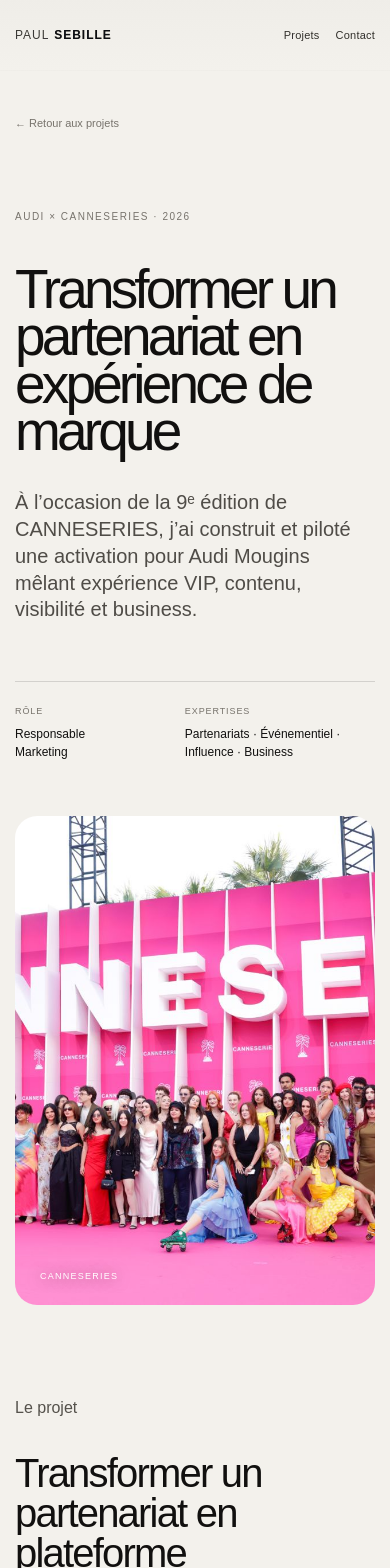
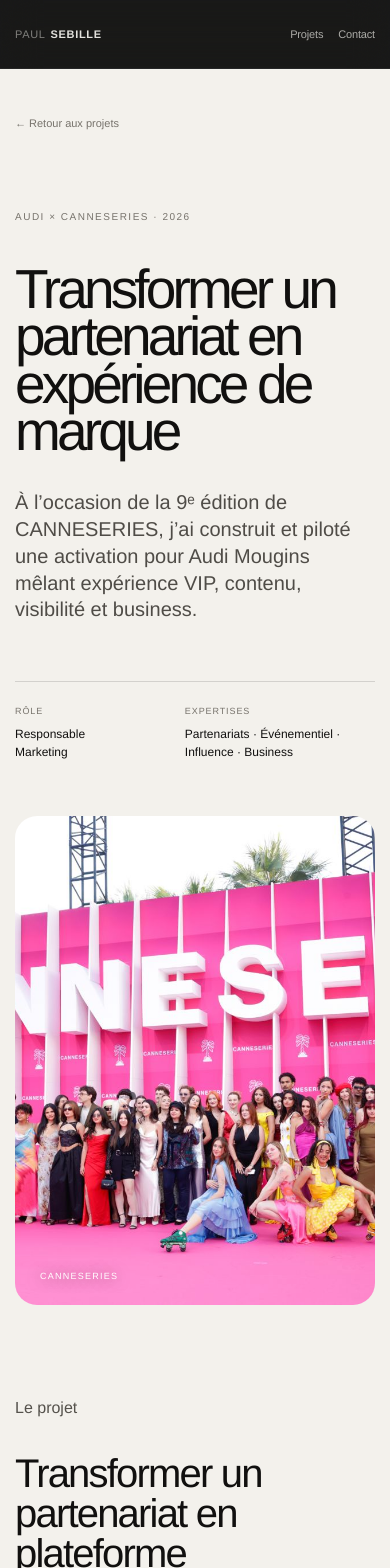
Before and after one commit to paulsebille/Portfolio, a Next.js app: page /projects/canneseries-audi in a window 390 px wide. Shown: the top 1568 px of the page. Built offline with nearby package versions, Linux system fonts and the light colour scheme.

Commit message:
Add files via upload

```diff
--- a/app/globals.css
+++ b/app/globals.css
@@ -279,3 +279,165 @@ button { font: inherit; }
   .intro-quote { font-size:clamp(35px,9vw,58px); }
   .intro-body { margin-top:30px; font-size:14px; }
 }
+
+
+/* ===== REFINED HOME ART DIRECTION ===== */
+body { font-family: "Helvetica Neue", Helvetica, Arial, sans-serif; }
+
+.site-header {
+  background: rgba(243,241,236,.82);
+  color: var(--ink);
+  border-bottom-color: rgba(17,16,15,.07);
+  backdrop-filter: blur(18px) saturate(120%);
+}
+.logo { font-size: 13px; letter-spacing: .06em; }
+.logo span { opacity: .5; }
+.nav { gap: 42px; font-family: "Helvetica Neue", Helvetica, Arial, sans-serif; font-size: 13px; letter-spacing: -.015em; }
+.nav a { opacity: .72; }
+.nav a:hover { opacity: 1; }
+
+.hero {
+  min-height: min(900px, 100svh);
+  color: var(--ink);
+  background: var(--bg);
+}
+.hero::before {
+  background: radial-gradient(circle at 78% 42%, rgba(190,205,220,.42), transparent 32%), radial-gradient(circle at 10% 88%, rgba(230,208,183,.28), transparent 28%);
+}
+.hero-inner { min-height: min(900px, 100svh); padding: 110px 5vw 34px; }
+.hero-stage {
+  grid-template-columns: minmax(0, 1.08fr) minmax(360px, .72fr);
+  gap: clamp(45px, 7vw, 120px);
+  padding: 3vh 2vw 2vh;
+}
+.hero-copy { max-width: 880px; z-index: 4; animation: fadeUp 1s .18s var(--ease) both; }
+.hero-kicker { margin: 0 0 26px; color: var(--muted); font-size: 10px; letter-spacing: .16em; }
+.hero-title-wrap { display: contents; }
+.hero-copy h1 {
+  margin: 0;
+  font-family: "Helvetica Neue", Helvetica, Arial, sans-serif;
+  font-size: clamp(68px, 8.6vw, 142px);
+  line-height: .82;
+  letter-spacing: -.085em;
+  font-weight: 560;
+}
+.hero-copy h1 > span { display: block; }
+.hero-copy h1 i { font-family: Georgia, "Times New Roman", serif; font-weight: 400; font-style: italic; letter-spacing: -.08em; }
+.hero-intro {
+  max-width: 720px;
+  margin-top: clamp(28px, 4vw, 48px);
+  padding-top: 18px;
+  border-top: 1px solid var(--line);
+}
+.hero-intro-quote { margin: 0 0 10px; font-size: clamp(16px, 1.35vw, 20px); line-height: 1.25; letter-spacing: -.025em; }
+.hero-intro-body { max-width: 660px; margin: 0; color: #68645d; font-size: 12px; line-height: 1.55; }
+.hero-scroll { margin-top: 32px; color: var(--ink); font-size: 10px; letter-spacing: .1em; }
+.hero-scroll-circle { width: 42px; height: 42px; border-color: rgba(17,16,15,.2); }
+.hero-scroll:hover .hero-scroll-circle { background: var(--ink); color: white; }
+.hero-portrait-wrap { width: min(100%, 500px); justify-self:end; }
+.hero-portrait-glow { background: radial-gradient(ellipse, rgba(122,154,190,.22), transparent 65%); filter: blur(28px); }
+.hero-portrait { aspect-ratio: .78 / 1; border-radius: 230px 230px 26px 26px; box-shadow: 0 35px 90px rgba(34,38,42,.16); border-color: rgba(17,16,15,.08); }
+.hero-portrait-image { filter: saturate(.9) contrast(1.02); }
+.hero-portrait-shine { background: linear-gradient(115deg, transparent 24%, rgba(255,255,255,.3) 43%, transparent 57%); }
+.portrait-caption { left: -18px; bottom: 18px; border-color: rgba(17,16,15,.12); background: rgba(250,249,245,.72); color: rgba(17,16,15,.62); }
+.hero-orb { opacity: .12; mix-blend-mode: multiply; }
+.hero-grain { opacity: .018; }
+
+.work { padding-top: 118px; }
+.work-heading { margin-bottom: 42px; }
+.work-heading h2 { font-family: "Helvetica Neue", Helvetica, Arial, sans-serif; font-weight: 560; }
+.project-card-media { border-radius: 28px; box-shadow: 0 24px 75px rgba(0,0,0,.08); }
+.project-card-topline { top: 23px; left: 26px; right: auto; }
+.project-card-year {
+  display: inline-flex;
+  align-items: center;
+  padding: 7px 11px 8px;
+  border: 1px solid rgba(255,255,255,.32);
+  border-radius: 999px;
+  background: rgba(0,0,0,.18);
+  backdrop-filter: blur(12px);
+  font-family: Georgia, "Times New Roman", serif;
+  font-size: 20px;
+  line-height: 1;
+  letter-spacing: -.03em;
+  text-transform: none;
+  color: #fff;
+}
+.project-card-arrow { top: 23px; right: 23px; opacity: 1; transform:none; background: rgba(0,0,0,.18); backdrop-filter: blur(12px); }
+.project-card:hover .project-card-arrow { transform: translateY(-2px) rotate(0); }
+.carousel-controls { margin-top: 22px; }
+.carousel-progress { flex: 1; }
+.carousel-progress-line { width: min(320px, 32vw); height: 2px; background: rgba(17,16,15,.12); }
+.carousel-progress-line i { height: 100%; background: var(--ink); }
+.carousel-buttons { gap: 9px; }
+.carousel-buttons button { width: 46px; height: 46px; border-color: rgba(17,16,15,.16); background: transparent; }
+.carousel-buttons button:hover:not(:disabled) { background: var(--ink); color: white; border-color: var(--ink); }
+
+.about { padding-top: 125px; }
+.about-intro h2 { font-family: "Helvetica Neue", Helvetica, Arial, sans-serif; }
+
+/* Smaller, clearer idea block */
+.about { position: relative; }
+.about-intro { position: relative; }
+.about-intro h2 { max-width: 620px; }
+.about-copy { padding-top: 12px; }
+.expertise-list { margin-top: 58px; }
+.expertise { grid-template-columns: 42px minmax(180px, .65fr) 1fr 22px; min-height: 72px; }
+.expertise-number { width: 30px; height: 30px; border-color: rgba(17,16,15,.12); }
+
+.site-footer { padding-top: 105px; }
+.footer-kicker { margin-top: 0; }
+.footer-cta { font-size: 17px; }
+.footer-contact-grid { gap: 18px; margin-top: 105px; }
+.footer-contact-grid a { display: flex; align-items: center; gap: 17px; padding: 21px 0; }
+.footer-contact-icon {
+  width: 42px;
+  height: 42px;
+  display: grid;
+  place-items: center;
+  flex: 0 0 auto;
+  border: 1px solid rgba(255,255,255,.2);
+  border-radius: 50%;
+  color: rgba(255,255,255,.9);
+  font-size: 16px;
+  line-height: 1;
+  transition: transform .35s var(--ease), background .35s ease, color .35s ease;
+}
+.linkedin-icon { font-family: Arial, sans-serif; font-weight: 700; font-size: 13px; }
+.footer-contact-grid a:hover .footer-contact-icon { transform: translateY(-3px); background: white; color: var(--dark); }
+.footer-contact-grid a > span:last-child { display: block; }
+.footer-contact-grid small { margin-bottom: 6px; }
+.footer-contact-grid strong { font-size: 13px; }
+.footer-bottom span:last-child { text-transform: none; }
+
+@media (max-width: 900px) {
+  .site-header { background: rgba(243,241,236,.9); }
+  .nav { gap: 20px; font-size: 12px; }
+  .hero { min-height: auto; }
+  .hero-inner { min-height: auto; padding: 98px 20px 38px; }
+  .hero-stage { grid-template-columns: 1fr; gap: 36px; padding: 6vh 0 2vh; }
+  .hero-copy { order: 1; }
+  .hero-portrait-wrap { order: 2; width: min(78vw, 420px); justify-self: center; }
+  .hero-copy h1 { font-size: clamp(54px, 13.5vw, 92px); }
+  .hero-intro { margin-top: 28px; }
+  .hero-intro-body { font-size: 11px; }
+  .hero-scroll { margin-top: 25px; }
+  .project-card-year { font-size: 18px; }
+}
+
+@media (max-width: 560px) {
+  .header-inner { height: 68px; }
+  .logo { font-size: 11px; }
+  .nav { gap: 15px; font-size: 11px; }
+  .hero-inner { padding-top: 88px; }
+  .hero-stage { gap: 30px; }
+  .hero-copy h1 { line-height: .84; }
+  .hero-intro-quote { font-size: 15px; }
+  .hero-intro-body { font-size: 10.5px; }
+  .hero-portrait-wrap { width: 76vw; }
+  .portrait-caption { left: 4px; }
+  .project-card-year { font-size: 17px; }
+  .project-card-arrow { width: 42px; height: 42px; top: 19px; right: 19px; }
+  .carousel-progress-line { width: 150px; }
+  .footer-contact-grid a { align-items: flex-start; }
+}
--- a/app/page.tsx
+++ b/app/page.tsx
@@ -1,6 +1,5 @@
 import { Hero } from "@/components/Hero";
 import { ProjectsGrid } from "@/components/ProjectsGrid";
-import { IntroStatement } from "@/components/IntroStatement";
 import { About } from "@/components/About";
 import { projects } from "@/lib/projects";
 
@@ -8,7 +7,6 @@ export default function Home() {
   return (
     <main>
       <Hero />
-      <IntroStatement />
       <ProjectsGrid projects={projects} />
       <About />
     </main>
--- a/components/SiteFooter.tsx
+++ b/components/SiteFooter.tsx
@@ -3,18 +3,26 @@ export function SiteFooter() {
     <footer className="site-footer">
       <div className="footer-glow" />
       <div className="container footer-inner">
-        <div className="section-marker section-marker-light"><span>03</span><i /></div>
         <p className="footer-kicker">Un projet, une ambition, une histoire à écrire.</p>
         <h2 className="footer-title">La suite mérite<br /><em>d’être imaginée.</em></h2>
         <a className="footer-cta" href="mailto:paul.sebille2@gmail.com"><span>Écrivons la suite ensemble</span><i>↗</i></a>
 
         <div className="footer-contact-grid">
-          <a href="mailto:paul.sebille2@gmail.com"><small>Email</small><strong>paul.sebille2@gmail.com</strong></a>
-          <a href="tel:0663512142"><small>Téléphone</small><strong>06 63 51 21 42</strong></a>
-          <a href="https://www.linkedin.com/in/paulsebille/" target="_blank" rel="noreferrer"><small>LinkedIn</small><strong>linkedin.com/in/paulsebille</strong></a>
+          <a href="mailto:paul.sebille2@gmail.com" aria-label="Envoyer un email">
+            <span className="footer-contact-icon" aria-hidden="true">✉</span>
+            <span><small>Email</small><strong>paul.sebille2@gmail.com</strong></span>
+          </a>
+          <a href="tel:0663512142" aria-label="Appeler Paul Sebille">
+            <span className="footer-contact-icon" aria-hidden="true">⌕</span>
+            <span><small>Téléphone</small><strong>06 63 51 21 42</strong></span>
+          </a>
+          <a href="https://www.linkedin.com/in/paulsebille/" target="_blank" rel="noreferrer" aria-label="LinkedIn de Paul Sebille">
+            <span className="footer-contact-icon linkedin-icon" aria-hidden="true">in</span>
+            <span><small>LinkedIn</small><strong>linkedin.com/in/paulsebille</strong></span>
+          </a>
         </div>
 
-        <div className="footer-bottom"><span>© {new Date().getFullYear()} Paul Sebille</span><span>Nice · Côte d’Azur</span></div>
+        <div className="footer-bottom"><span>© {new Date().getFullYear()} Paul Sebille</span><span>Marketing · Brand Experience</span></div>
       </div>
     </footer>
   );
--- a/components/SiteHeader.tsx
+++ b/components/SiteHeader.tsx
@@ -9,9 +9,9 @@ export function SiteHeader() {
           <strong>SEBILLE</strong>
         </Link>
         <nav className="nav" aria-label="Navigation principale">
-          <Link href="/#work"><span>01</span> Projets</Link>
-          <Link href="/#about"><span>02</span> À propos</Link>
-          <a href="mailto:paul.sebille2@gmail.com"><span>03</span> Contact</a>
+          <Link href="/#work">Projets</Link>
+          <Link href="/#about">À propos</Link>
+          <a href="mailto:paul.sebille2@gmail.com">Contact</a>
         </nav>
       </div>
     </header>
```
Also changed, not shown: components/Hero.tsx (+18 -34 lines), components/ProjectsGrid.tsx (+2 -5 lines).
